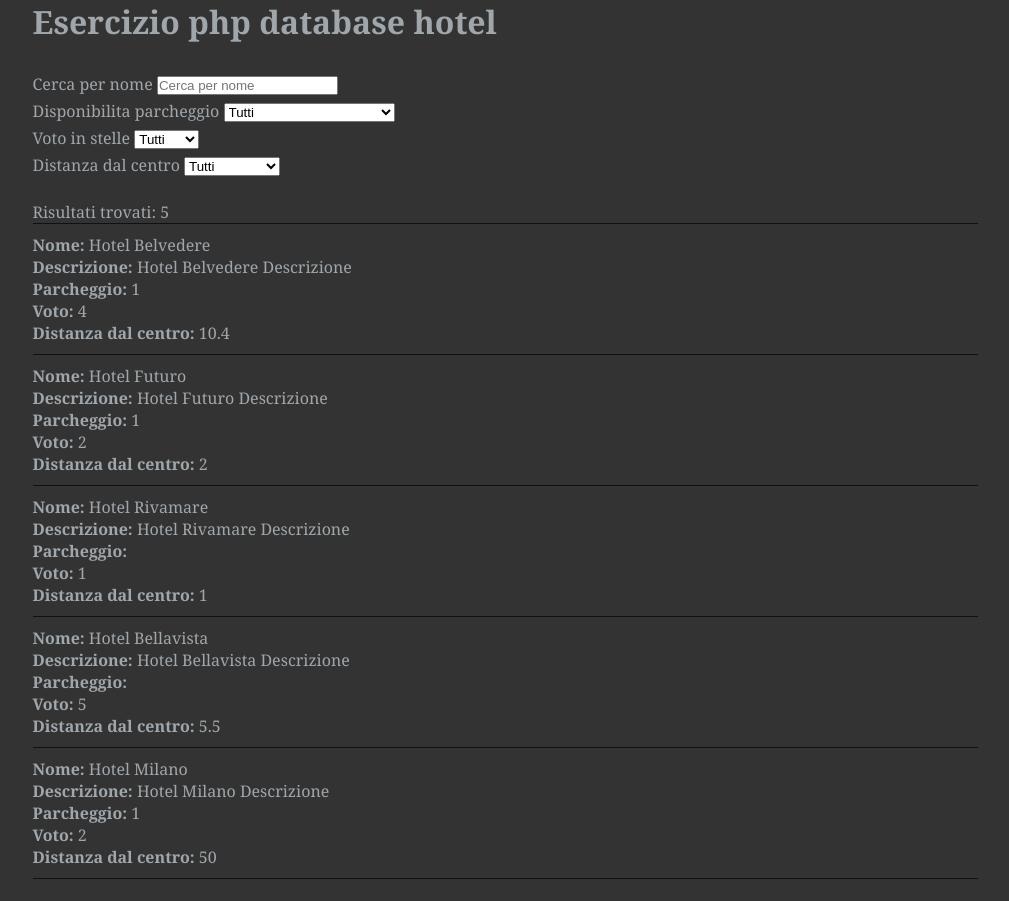
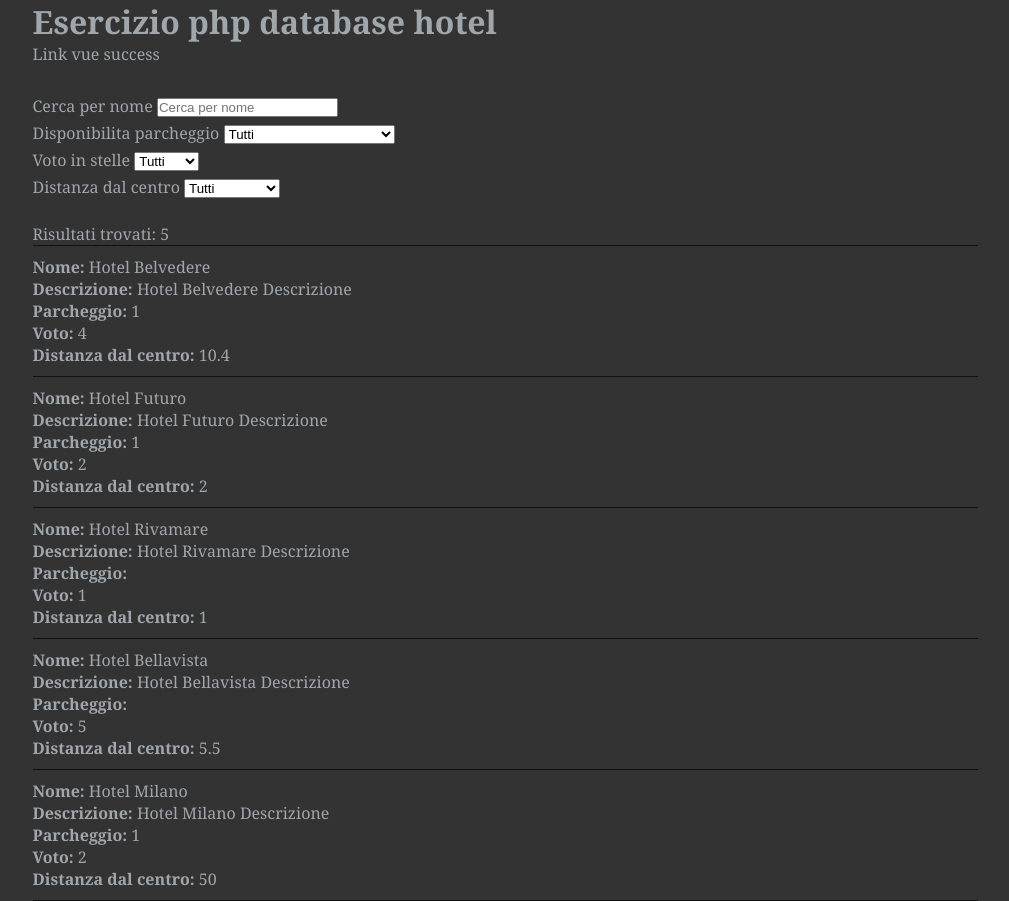
Before and after one commit to DeTaddeoDaniel/php-hotels, a PHP site: page / in a window 1280 px wide. Shown: the whole page, without its empty margins (135-1144 px from the left). Before the commit the page ends 879 px from the top, so only its background shows below. Run offline with PHP 8.4, Linux system fonts and the light colour scheme.

Commit message:
Aggiunto vue

```diff
--- /dev/null
+++ b/index.js
@@ -0,0 +1,8 @@
+new Vue({
+
+    el:'#app',
+
+    data:{
+        test: 'Link vue success'
+    }
+})
--- a/index.php
+++ b/index.php
@@ -12,13 +12,15 @@
     <meta name="viewport" content="width=device-width, initial-scale=1.0">
     <title>Esercizio hotel filter</title>
     <link rel="stylesheet" href="style.css">
+    <script src="https://cdn.jsdelivr.net/npm/vue@2.6.12/dist/vue.js"></script>
 </head>
 
 <body>
-    <div class="container">
+    <div class="container" id="app">
 
         <div class="header">
             <h1>Esercizio php database hotel</h1>
+            <p>{{test}}</p>
         </div>
 
         <div class="fiter">
@@ -26,7 +28,7 @@
 
                 <div>
                     <span>Cerca per nome</span>
-                    <input type="text" name="name" placeholder="Cerca per nome">
+                    <input type="text" name="name" placeholder="Cerca per nome" @imput="reflesh">
                 </div>
 
                 <div>
@@ -109,6 +111,8 @@
         </div>
 
     </div>
+
+    <script src="index.js"></script>
 </body>
 
 </html>
```
